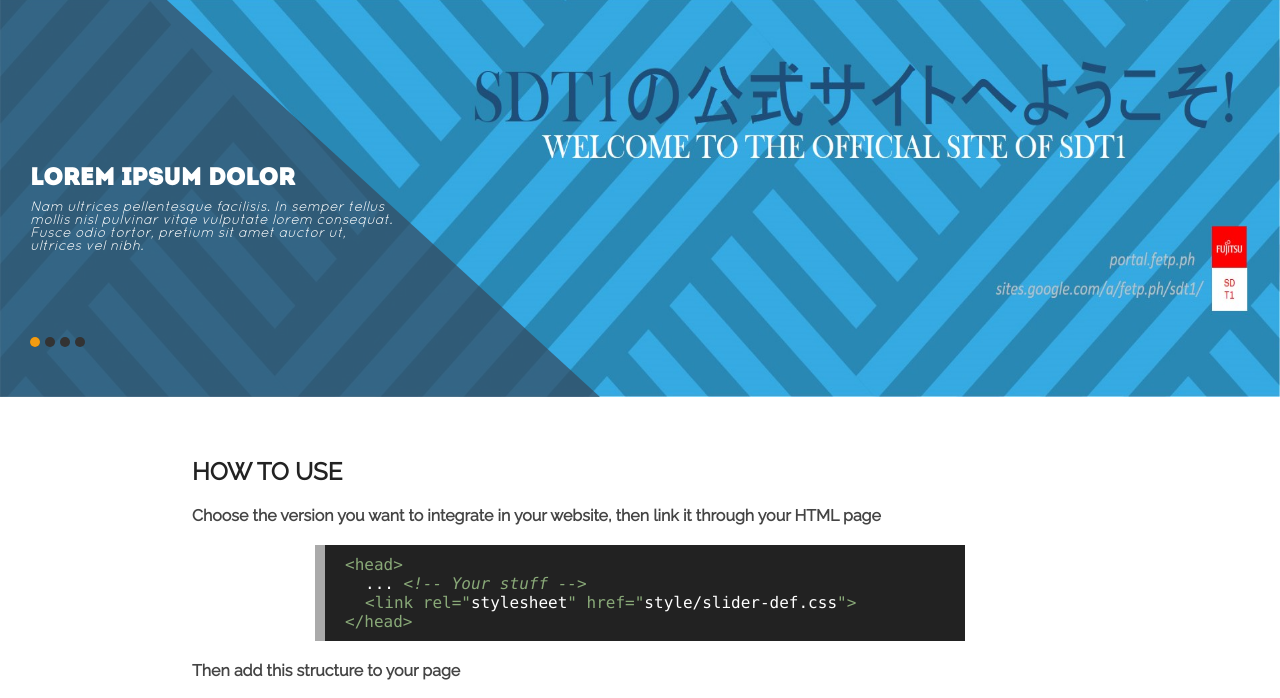
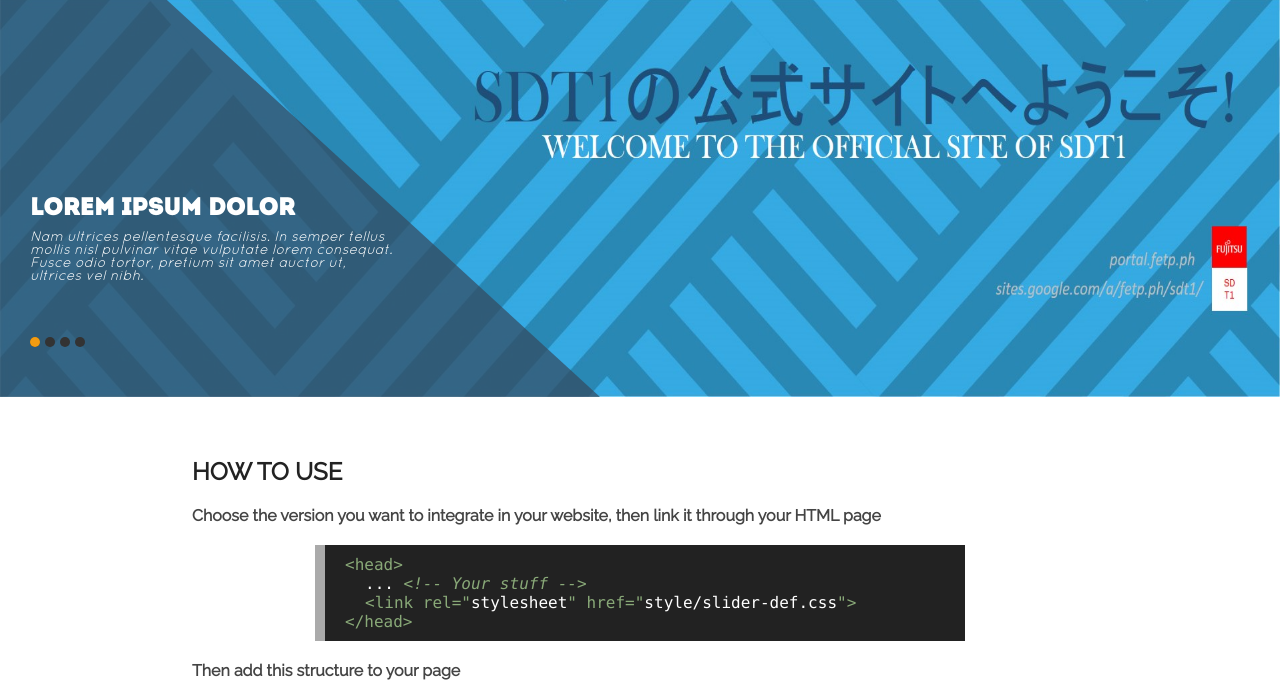
Before and after one commit to SDT1-FETP/SDT1Site_Prod, a plain HTML site: page SDT1-HomeBanner/index.html in a window 1280 px wide. Shown: the part 83-781 px from the top of the page. Drawn offline with Linux system fonts and the light colour scheme.

Commit message:
Update slider-def.css

```diff
--- a/SDT1-HomeBanner/style/slider-def.css
+++ b/SDT1-HomeBanner/style/slider-def.css
@@ -66,7 +66,7 @@
   height:150px;
   float:left;
   position:relative;
-  top:170px;
+  top:200px;
   -webkit-animation:content-s 7.5s infinite;
   -moz-animation:content-s 7.5s infinite;
   animation:content-s 7.5s infinite;
```
